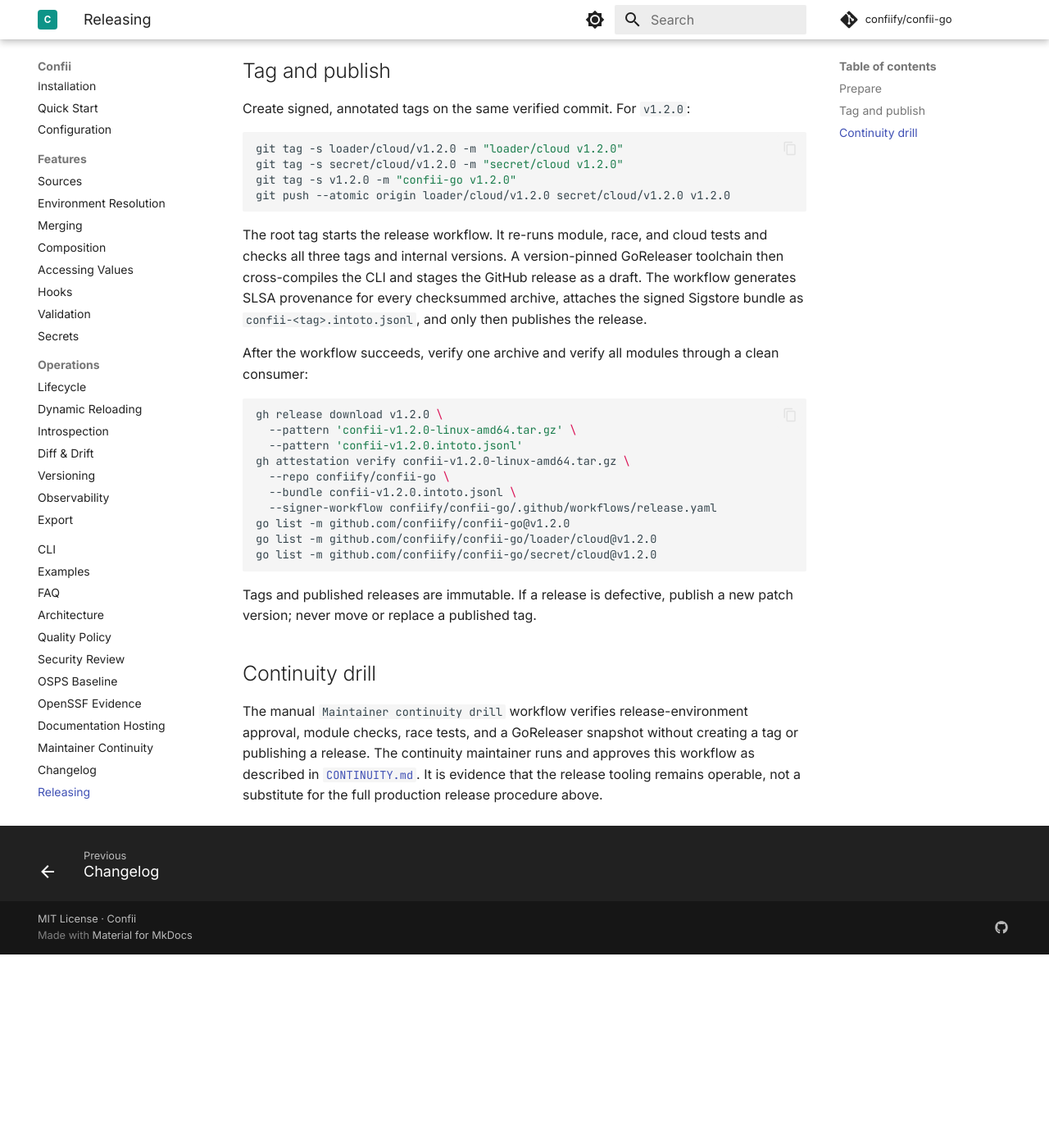
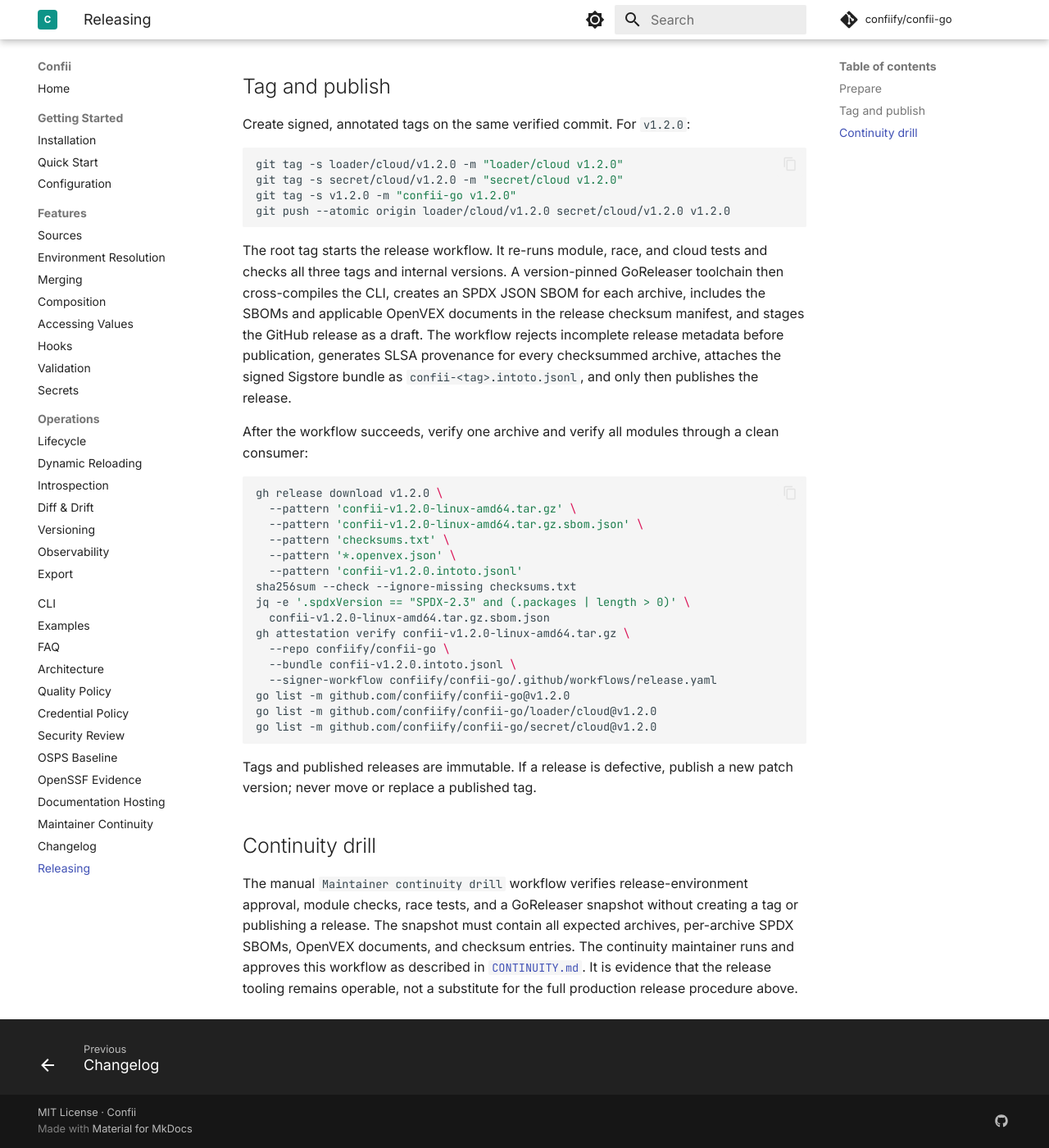
Before and after one commit to confiify/confii-go, an MkDocs documentation site: the page built from docs/RELEASING.md, in a window 1280 px wide and 1400 px high, scrolled down 651 px. Shown: the whole window at 82% size. Built offline with MkDocs 1.6.1 and Material for MkDocs 9.7.7, drawn with Linux system fonts in a browser that asks for light colours; comment, search, counter and statistics services are not loaded; before the commit the page ends 1815 px from its top, so only the background shows below that; some of the changed text lies outside the part shown.

Commit message:
security: add Level 3 supply-chain controls (#75)
## Summary

- define credential storage, least-privilege access, review, rotation,
revocation, incident, and continuity policy
- define explicit release-line support and security end-of-life
commitments
- add an OpenVEX 0.2 decision for GO-2026-5932 and fail CI if OSV
suppressions, module versions, or reachability evidence drift
- generate a Syft SPDX 2.3 JSON SBOM for every compiled release archive
- checksum and publish SBOM/VEX metadata, then validate release and
continuity-drill artifacts before attestation/publication
- document the Level 3 OSPS evidence and update the independent-review
ledger through PR #74

## Evidence boundary

The SBOM control is implemented and snapshot-tested here, but the OSPS
evidence deliberately says that a future published release is still
required before operational release evidence can be claimed. The
historical 50% independent-review criterion also remains pending at 11
qualifying reviews out of 25 non-trivial merged PRs.

## Validation

- `make ci-full`
- `make lint`
- `make vulncheck`
- `make docs-check`
- `make reuse-lint`
- `actionlint`
- `shellcheck scripts/check-vex.sh scripts/install-syft.sh
scripts/check-release-artifacts.sh`
- `goreleaser check`
- checksum-verified Syft v1.49.0 plus `goreleaser release --snapshot
--clean`
- `make release-artifacts-check`
- `gitleaks dir . --redact --no-banner --exit-code 1`

The real release snapshot produced five platform archives, five unique
SPDX SBOMs, one OpenVEX document, and exactly one checksum entry for
each artifact.

Signed-off-by: confiify <confii.connect@gmail.com>

````diff
--- a/docs/RELEASING.md
+++ b/docs/RELEASING.md
@@ -15,6 +15,7 @@
    make ci-full
    make lint
    make vulncheck
+   make supply-chain-check
    mkdocs build --strict
    ```
 
@@ -36,9 +37,11 @@
 
 The root tag starts the release workflow. It re-runs module, race, and cloud
 tests and checks all three tags and internal versions. A version-pinned
-GoReleaser toolchain then cross-compiles the CLI and stages the GitHub release
-as a draft. The workflow generates SLSA provenance for every checksummed
-archive, attaches the signed Sigstore bundle as
+GoReleaser toolchain then cross-compiles the CLI, creates an SPDX JSON SBOM for
+each archive, includes the SBOMs and applicable OpenVEX documents in the
+release checksum manifest, and stages the GitHub release as a draft. The
+workflow rejects incomplete release metadata before publication, generates
+SLSA provenance for every checksummed archive, attaches the signed Sigstore bundle as
 `confii-<tag>.intoto.jsonl`, and only then publishes the release.
 
 After the workflow succeeds, verify one archive and verify all modules through
@@ -47,7 +50,13 @@
 ```bash
 gh release download v1.2.0 \
   --pattern 'confii-v1.2.0-linux-amd64.tar.gz' \
+  --pattern 'confii-v1.2.0-linux-amd64.tar.gz.sbom.json' \
+  --pattern 'checksums.txt' \
+  --pattern '*.openvex.json' \
   --pattern 'confii-v1.2.0.intoto.jsonl'
+sha256sum --check --ignore-missing checksums.txt
+jq -e '.spdxVersion == "SPDX-2.3" and (.packages | length > 0)' \
+  confii-v1.2.0-linux-amd64.tar.gz.sbom.json
 gh attestation verify confii-v1.2.0-linux-amd64.tar.gz \
   --repo confiify/confii-go \
   --bundle confii-v1.2.0.intoto.jsonl \
@@ -64,7 +73,8 @@
 
 The manual `Maintainer continuity drill` workflow verifies release-environment
 approval, module checks, race tests, and a GoReleaser snapshot without creating
-a tag or publishing a release. The continuity maintainer runs and approves this
-workflow as described in [`CONTINUITY.md`](CONTINUITY.md). It is evidence that
-the release tooling remains operable, not a substitute for the full production
-release procedure above.
+a tag or publishing a release. The snapshot must contain all expected archives,
+per-archive SPDX SBOMs, OpenVEX documents, and checksum entries. The continuity
+maintainer runs and approves this workflow as described in
+[`CONTINUITY.md`](CONTINUITY.md). It is evidence that the release tooling remains
+operable, not a substitute for the full production release procedure above.
--- a/mkdocs.yml
+++ b/mkdocs.yml
@@ -72,6 +72,7 @@
   - FAQ: faq.md
   - Architecture: ARCHITECTURE.md
   - Quality Policy: QUALITY.md
+  - Credential Policy: CREDENTIALS.md
   - Security Review: SECURITY_REVIEW.md
   - OSPS Baseline: OSPS_BASELINE.md
   - OpenSSF Evidence: OPENSSF_BEST_PRACTICES.md
````
Also changed, not shown: .goreleaser.yaml (+9 -0 lines), SECURITY.md (+26 -4 lines), docs/CREDENTIALS.md (added, +90 -0 lines), docs/OPENSSF_BEST_PRACTICES.md (+6 -4 lines), docs/OSPS_BASELINE.md (+15 -1 lines), docs/QUALITY.md (+8 -3 lines), 8 other files.
